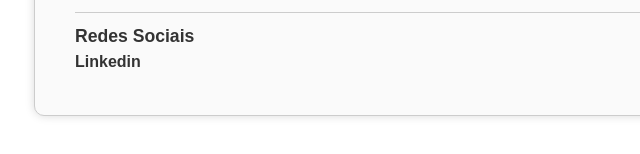
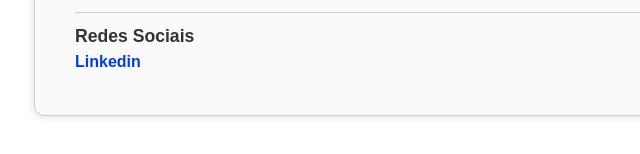
Before and after one commit to patinhocodador99/desenvolvimento-web, a plain HTML site: page index.html in a window 1280 px wide. Shown: the part 643-797 px from the top of the page, 215-855 px from the left. Drawn offline with Linux system fonts and the light colour scheme.

Commit message:
ajuste cor link

```diff
--- a/css/styles.css
+++ b/css/styles.css
@@ -76,7 +76,7 @@ ul {
 }
 
 .social-list a {
-    color: #333;
+    color: hsl(223, 100%, 44%);
     text-decoration: none;
     font-weight: bold;
 }
```
